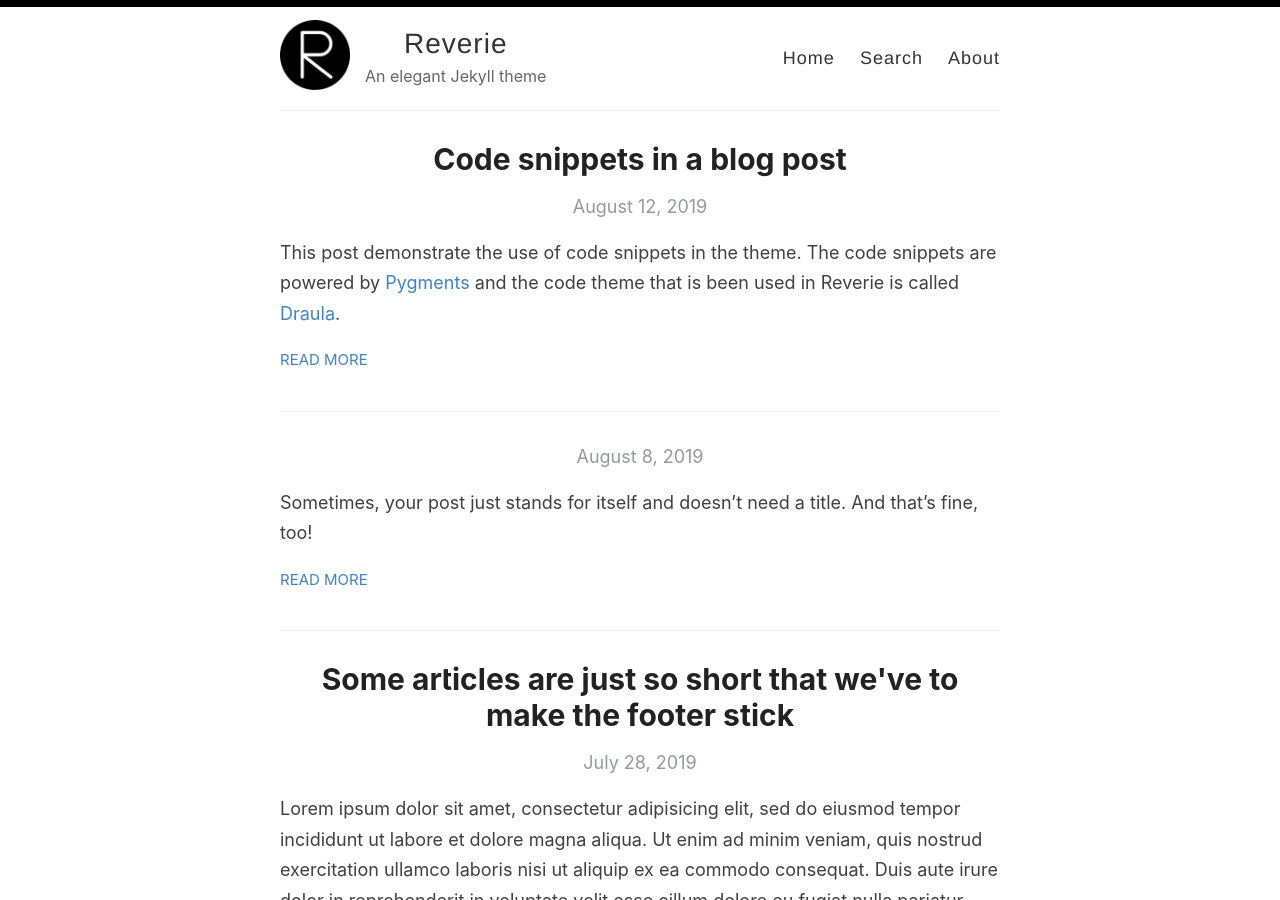
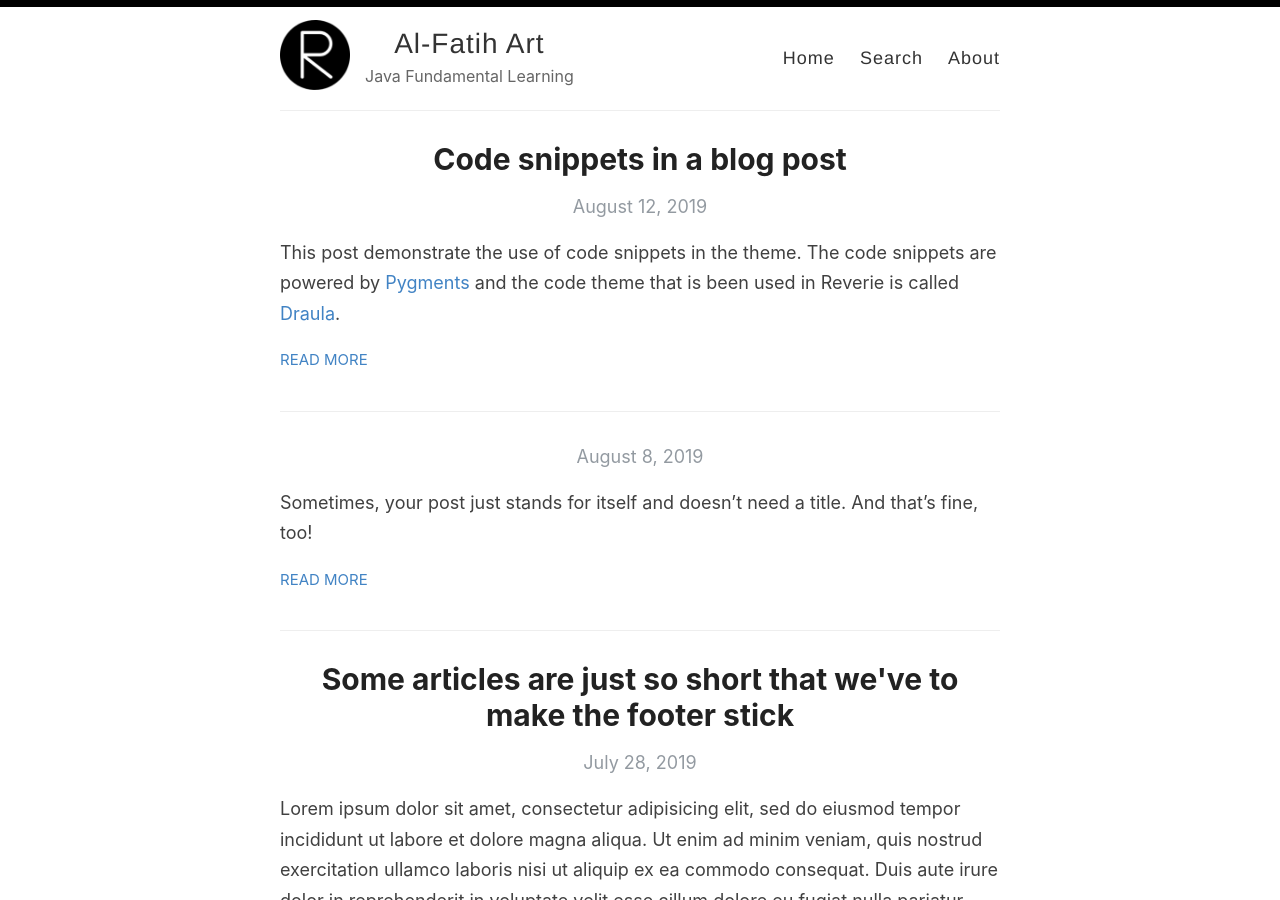
Before and after one commit to alfatihart/alfatihart.github.io, a Jekyll site: the page built from index.html, in a window 1280 px wide and 900 px high. Built offline with Jekyll 4.4.1, drawn with Linux system fonts in a browser that asks for light colours; the list of posts is cut into pages by our own code.

Commit message:
Update _config.yml

```diff
--- a/_config.yml
+++ b/_config.yml
@@ -3,13 +3,13 @@
 #
 
 # Name of your site (displayed in the header)
-name: Reverie
+name: Al-Fatih Art
 
 # Name of the author
-author: Amit Merchant
+author: Al-Fatih Art
 
 # Short bio or description (displayed in the header)
-description: An elegant Jekyll theme
+description: Java Fundamental Learning
 
 # URL of your avatar or profile pic (you could use your GitHub profile pic)
 avatar: /images/reverie.png
@@ -21,15 +21,15 @@ avatar: /images/reverie.png
 # Includes an icon in the footer for each username you enter
 footer-links:
   dribbble:
-  email: amit.d.merchant@gmail.com
+  email:
   facebook:
   flickr:
-  github: amitmerchant1990/reverie
+  github:
   instagram:
   linkedin:
   pinterest:
   rss: rss
-  twitter: amit_merchant
+  twitter:
   stackoverflow:
   youtube: # channel/<your_long_string> or user/<user-name>
   googleplus: # anything in your profile username that comes after plus.google.com/
@@ -41,18 +41,18 @@ footer-links:
 disqus:
 
 # Enter your Google Analytics web tracking code (e.g. UA-2110908-2) to activate tracking
-google_analytics: UA-43339302-11
+google_analytics:
 
 # Your website URL (e.g. http://amitmerchant1990.github.io or http://www.amitmerchant.com)
 # Used for Sitemap.xml and your RSS feed
-url: http://www.amitmerchant.com/reverie
-enforce_ssl: https://www.amitmerchant.com/reverie
+url: http://alfatihart.github.io/reverie
+enforce_ssl: https://alfatihart.github.io/reverie
 
 # If you're hosting your site at a Project repository on GitHub pages
 # (http://yourusername.github.io/repository-name)
 # and NOT your User repository (http://yourusername.github.io)
 # then add in the baseurl here, like this: "/repository-name"
-baseurl: "/reverie"
+baseurl: "/java"
 
 #
 # !! You don't need to change any of the configuration flags below !!
```
